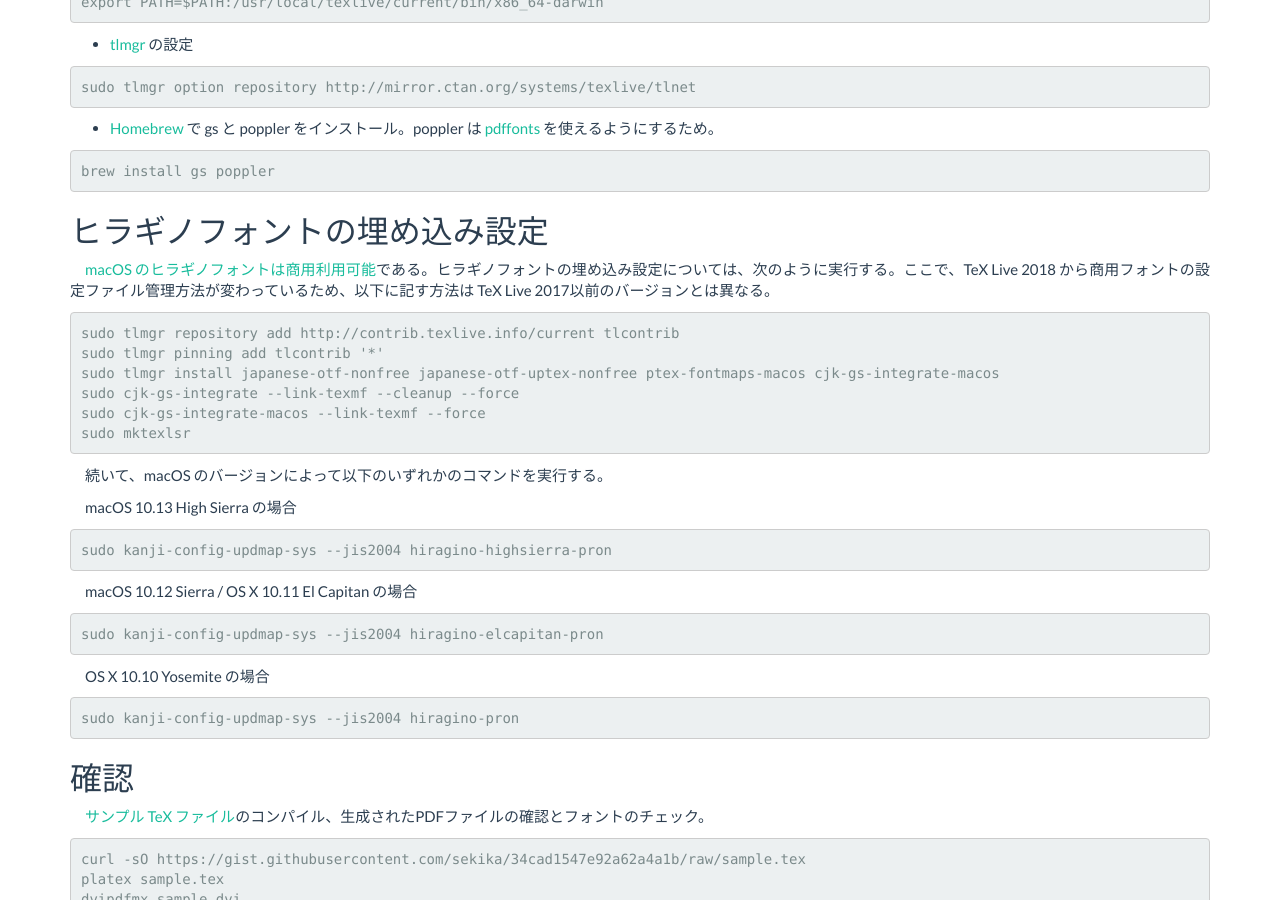
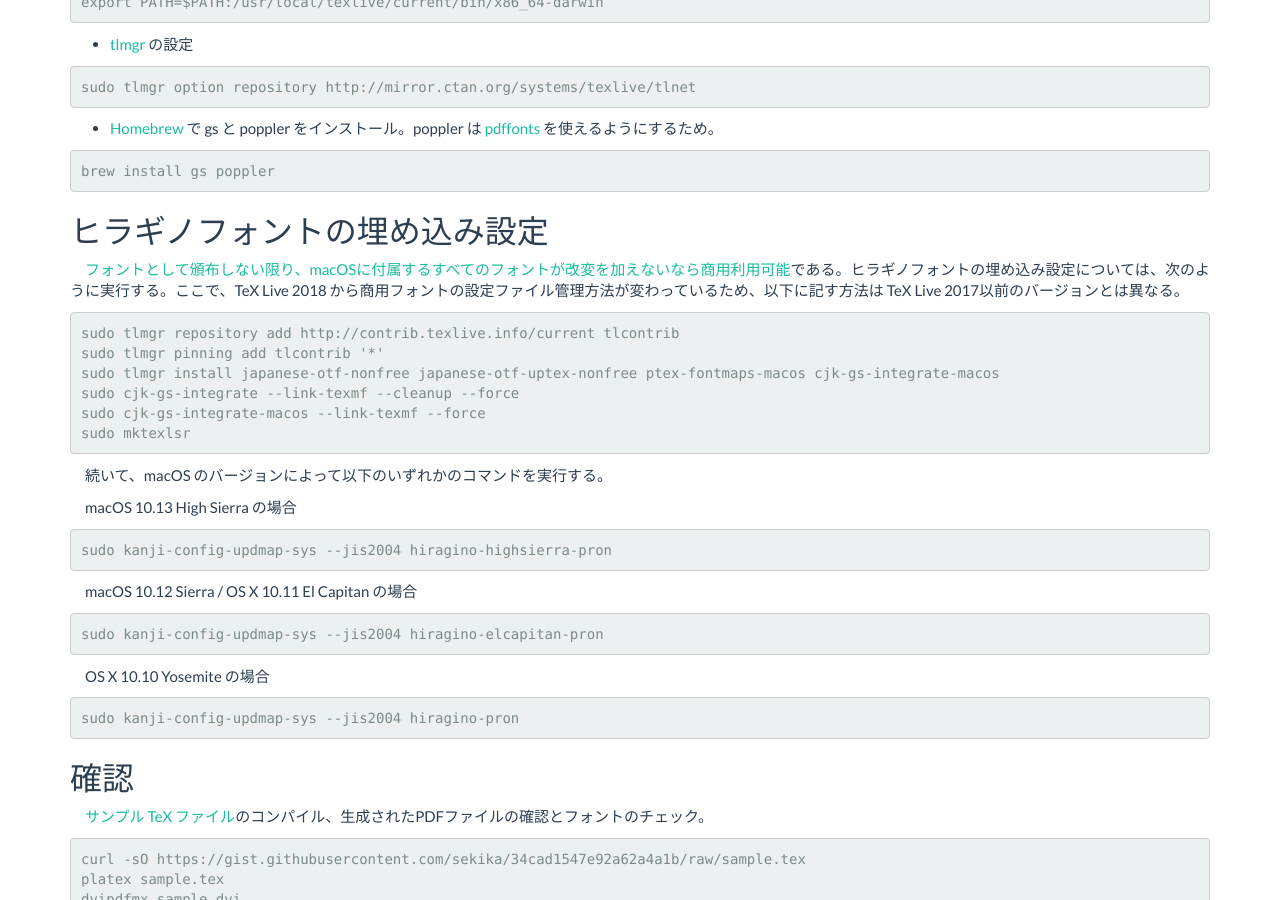
Before and after one commit to sekika/sekika.github.io, a Jekyll site: the page built from _posts/2015-12-01-mac-tex.md, in a window 1280 px wide and 900 px high, scrolled down 709 px. Built offline with Jekyll 4.4.1, drawn with Linux system fonts in a browser that asks for light colours; nearby versions of some CDN libraries; comment, search, counter and statistics services are not loaded.

Commit message:
フォント商用利用のリンク更新

```diff
--- a/_posts/2015-12-01-mac-tex.md
+++ b/_posts/2015-12-01-mac-tex.md
@@ -51,7 +51,7 @@ brew install gs poppler
 
 ## ヒラギノフォントの埋め込み設定
 
-[macOS のヒラギノフォントは商用利用可能](http://www.macotakara.jp/blog/support/entry-665.html)である。ヒラギノフォントの埋め込み設定については、次のように実行する。ここで、TeX Live 2018 から商用フォントの設定ファイル管理方法が変わっているため、以下に記す方法は TeX Live 2017以前のバージョンとは異なる。
+[フォントとして頒布しない限り、macOSに付属するすべてのフォントが改変を加えないなら商用利用可能](https://yaritakunai.hatenablog.com/entry/2017/01/22/201000)である。ヒラギノフォントの埋め込み設定については、次のように実行する。ここで、TeX Live 2018 から商用フォントの設定ファイル管理方法が変わっているため、以下に記す方法は TeX Live 2017以前のバージョンとは異なる。
 
 ~~~
 sudo tlmgr repository add http://contrib.texlive.info/current tlcontrib
```
